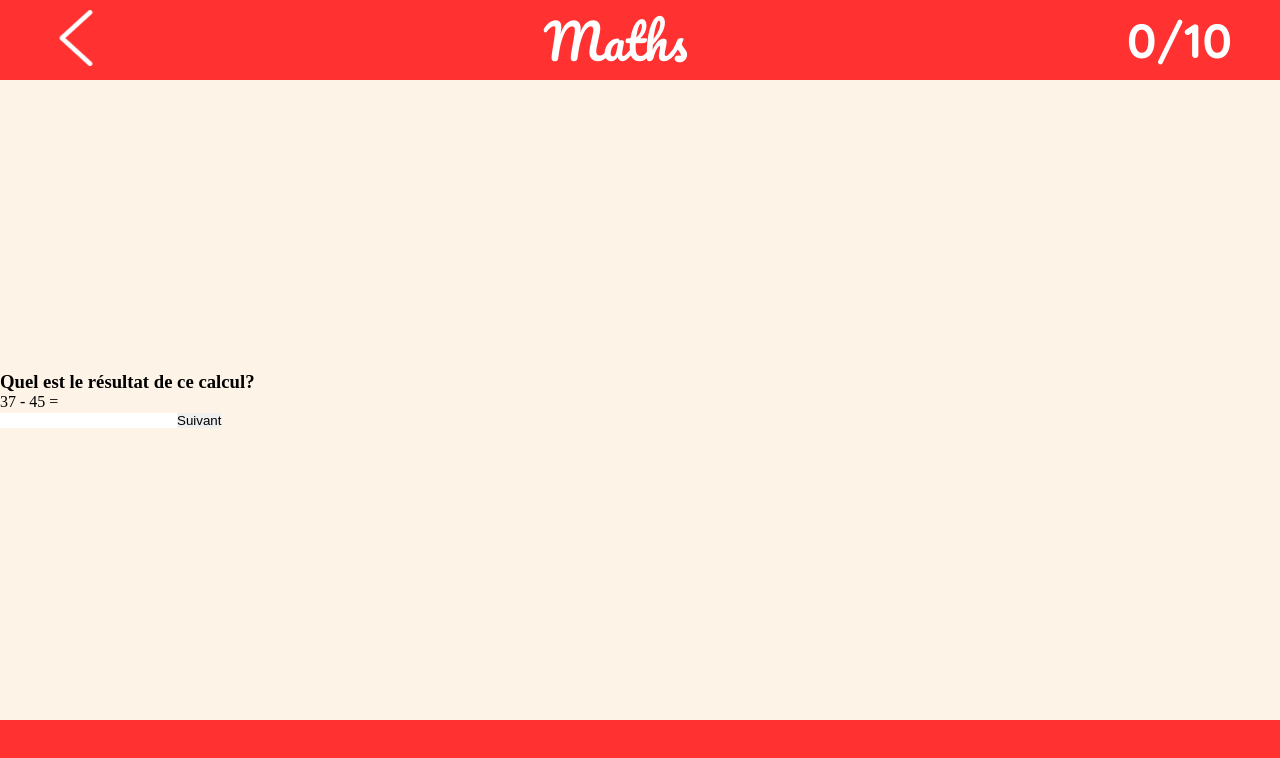
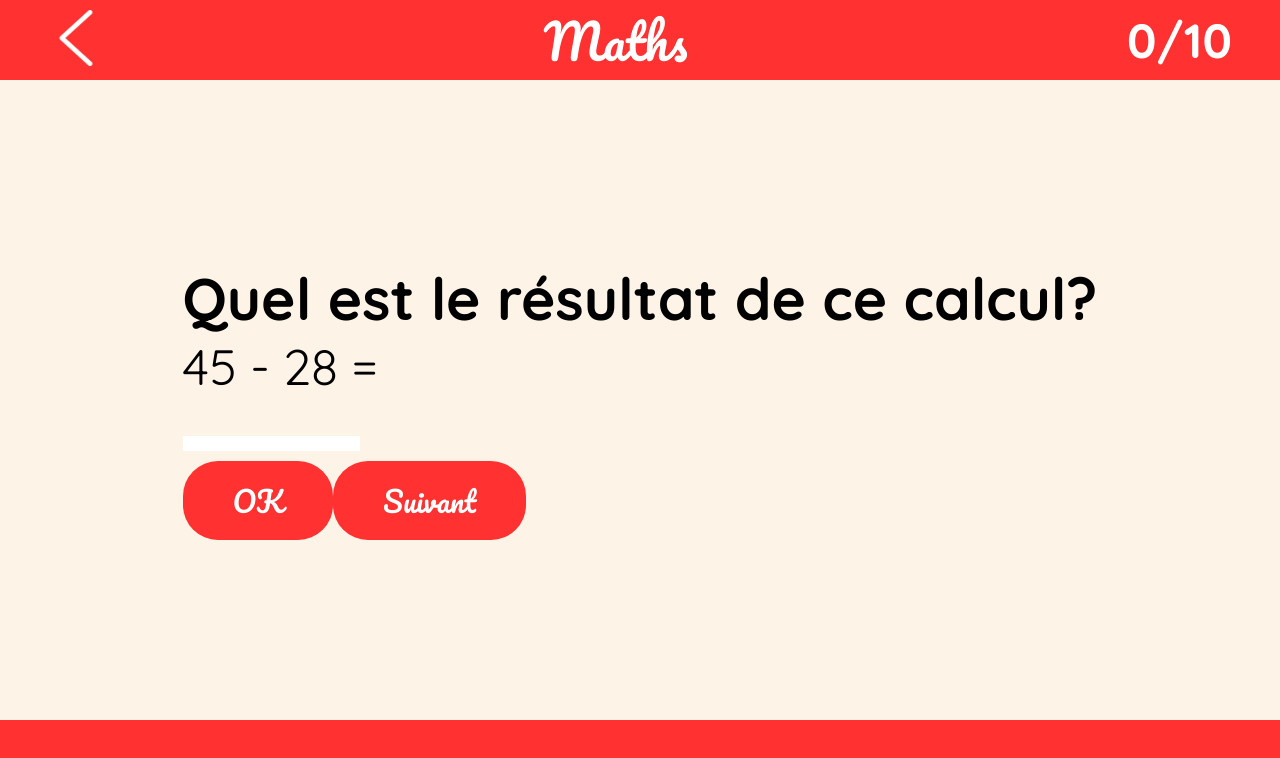
Before and after one commit to MathieuMrt/Mon-cahier-de-vacances, a React (Vite) app: page /maths in a window 1280 px wide. Both pictures are taken after a click on the button "Commencer". Shown: the top 758 px of the page. Built offline with nearby package versions, Linux system fonts and the light colour scheme.

Commit message:
style a finaliser

```diff
--- a/src/components/Maths/JeuMaths.jsx
+++ b/src/components/Maths/JeuMaths.jsx
@@ -3,16 +3,24 @@ import { useState } from "react";
 
 const JeuMaths = ({setCount}) => {
 
+    const [classeMath, setClasseMath] = useState("")
+    const [titleMath, setTitleMath] = useState("Quel est le résultat de ce calcul?")
+
     const [value1, setvalue1] = useState(Math.floor(Math.random()* (90 - 1)) + 1);
     const [value2, setvalue2] = useState(Math.floor(Math.random()* (90 - 1)) + 1);
-    const [calcul, setCalcul] = useState("-")
+    const [calcul, setCalcul] = useState("-");
 
-    const handleClickMath = function (e) {
-        e.preventDefault()
+    const operators = ["-", "+", "*"];
+    const randomIndex = Math.floor(Math.random() * operators.length);
+    const randomOperator = operators[randomIndex];
+
+    const handleClickNext = () => {
         setCount (c => c + 1)
         setvalue1(Math.floor(Math.random()* (50 - 15)) + 15);
         setvalue2(Math.floor(Math.random()* (14 - 1)) + 1);
-        setCalcul(["-", "+", "*"].random());
+        setCalcul(randomOperator);
+        setClasseMath("");
+        setTitleMath("Quel est le résultat de ce calcul?");
     }
 
     const calculator = (a, b, c) => {
@@ -30,27 +38,33 @@ const JeuMaths = ({setCount}) => {
 
     const goodAnswer = calculator(value1, calcul, value2);
 
-    const [classeMath, setClasseMath] = useState("")
+    const [answer, setAnswer] = useState ("");
 
-    const [answer, setAnswer] = useState ("");
     function handleChangeCalc(e) {
         setAnswer(e.target.value);
-        if (e.target.value == goodAnswer) {
-            setClasseMath("bonneReponse")
-        }
-        else {
-            setClasseMath("mauvaiseReponse")
-        }
       }
 
+    const handleClickOK = () => {
+      if (answer == goodAnswer) {
+        setClasseMath("bonneReponse");
+        setTitleMath("Bravo!");
+      }
+      else {
+        setClasseMath("mauvaiseReponse");
+        setTitleMath("Oups!");
+      }
+    }
 
     return (
         <div className="jeu-maths">
             <div className ="question">
-                <h3>Quel est le résultat de ce calcul?</h3>
+                <h3>{titleMath}</h3>
                 <p>{value1} {calcul} {value2} = </p>
                 <input className= {classeMath} type="text" value={answer} onChange={handleChangeCalc}/>
-                <button onClick={handleClickMath}>Suivant</button>
+                <div className= "buttons">
+                <button className = "boutonOKJeu" onClick={handleClickOK}>OK</button>
+                <button className = "boutonNextJeu" onClick={handleClickNext}>Suivant</button>
+                </div>
             </div>
         </div>
     );
--- a/src/components/Maths/Maths.scss
+++ b/src/components/Maths/Maths.scss
@@ -23,13 +23,14 @@
 
  .jeu-maths {
 
-        .hidden {
-        display:none;
-        }
-
-        .visible {
-        display:block;
-        }
+    font-family: $textFont;
+    font-size: 50px;
+    display: flex;
+    flex-direction: column;
+    align-items: center;
+    justify-content: space-around;
+    height: 100%;
+    width: 100%;
 
         .bonneReponse {
             border: 1px solid green;
@@ -38,5 +39,16 @@
         .mauvaiseReponse {
             border: 1px solid red;
         }
+
+        .boutonNextJeu, .boutonOKJeu{
+            background-color: $mathsColor;
+            border-radius: 35px;
+            display: inline-block;
+            color: #ffffff;
+            font-family: $titleFont;
+            font-size: 1.8rem;
+            padding: 14px 50px;
+            text-decoration: none;
+        }
     }
  }
```
